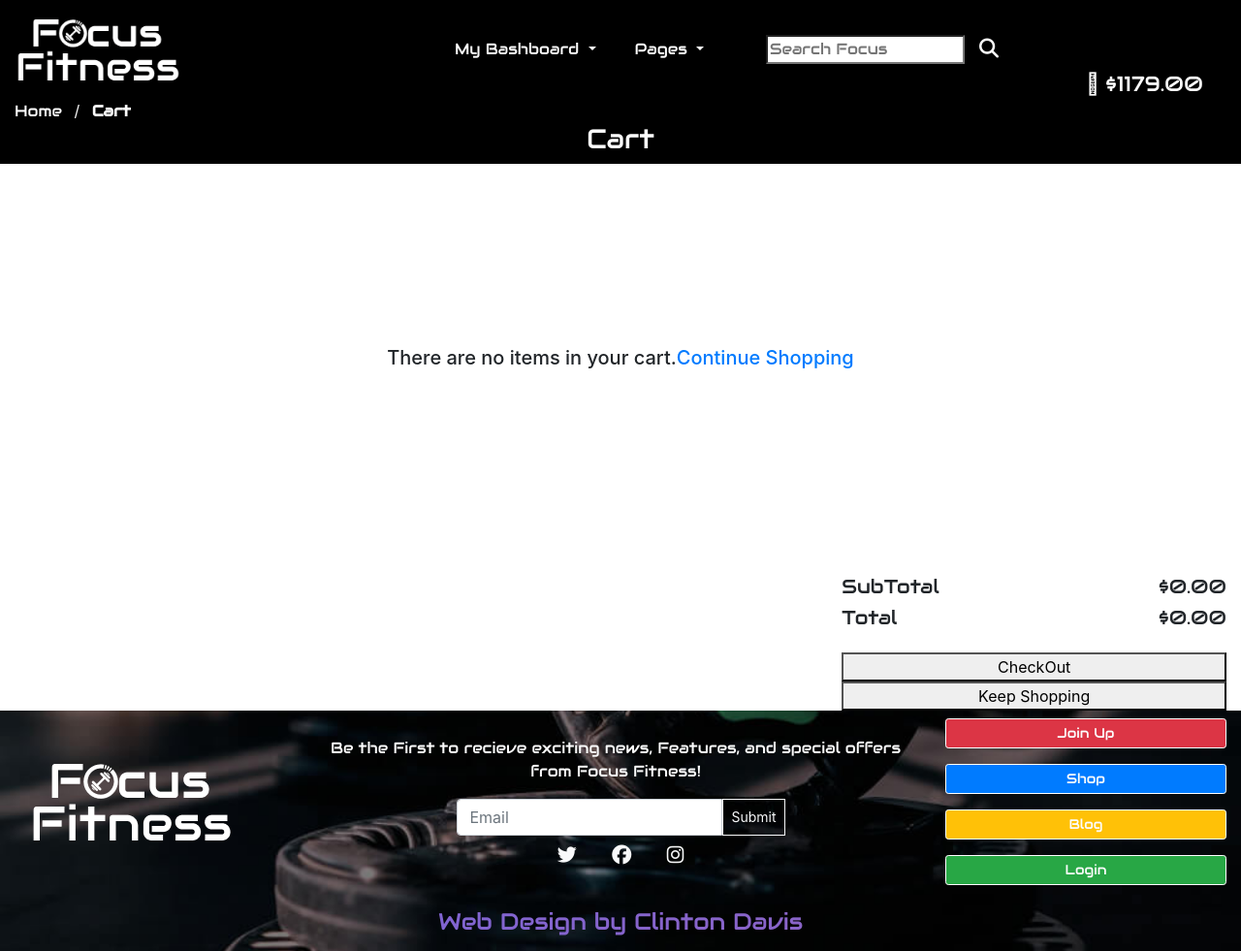
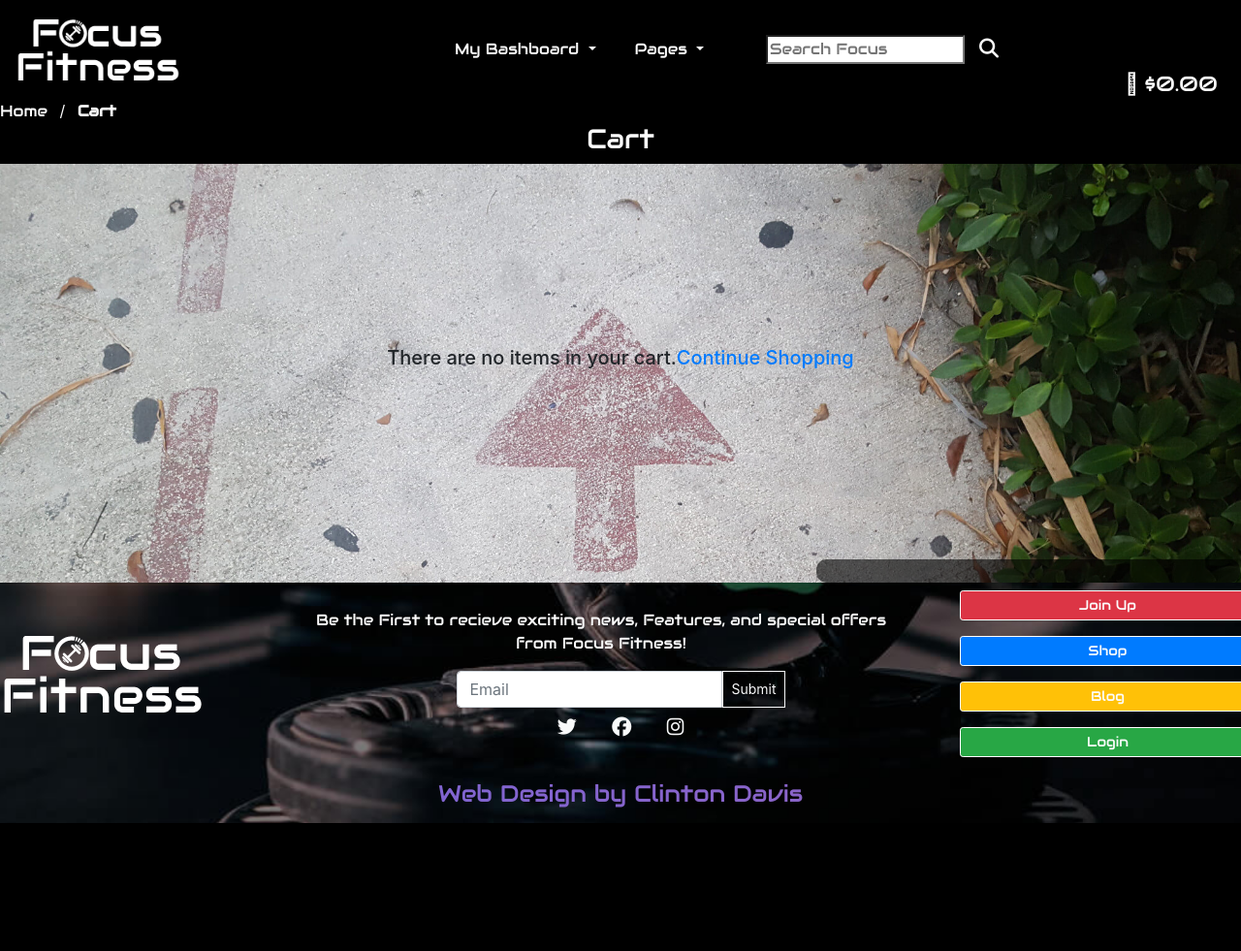
Before and after one commit to Clinton-Davis/focus_fitness, a Django app: page /cart/ in a window 1280 px wide. Shown: the whole page at 97% size. After the commit the page ends 849 px from the top, so only its background shows below. Run offline with Django 3.2, Linux system fonts and the light colour scheme; tables that the repository leaves empty hold one stand-in row (values such as "Sample post"); some libraries are stand-ins or nearby versions.

Commit message:
added template tags and styles and fixed model bugs

```diff
--- a/cart/models.py
+++ b/cart/models.py
@@ -61,16 +61,17 @@ class OrderItem(models.Model):
         "Order", related_name='items', on_delete=models.CASCADE)
     product = models.ForeignKey(Product, on_delete=models.CASCADE)
     quantity = models.PositiveIntegerField(default=1)
+
     size = models.ForeignKey(SizeVariation, on_delete=models.CASCADE)
 
     def __str__(self):
         return f"{self.quantity} x {self.product.title}"
 
-    def get_total_price_item_raw(self):
+    def get_raw_total_item_price(self):
         return self.quantity * self.product.price
 
-    def get_total_price_item(self):
-        price = self.get_total_price_item_raw()
+    def get_total_item_price(self):
+        price = self.get_raw_total_item_price()  # 1000
         return "{:.2f}".format(price / 100)
 
 
@@ -92,6 +93,26 @@ class Order(models.Model):
     @property
     def reference_number(self):
         return f"ORDER-{self.pk}"
+
+    def get_raw_subtotal(self):
+        total = 0
+        for order_item in self.items.all():
+            total += order_item.get_raw_total_item_price()
+        return total
+
+    def get_subtotal(self):
+        subtotal = self.get_raw_subtotal()
+        return "{:.2f}".format(subtotal / 100)
+
+    def get_raw_total(self):
+        subtotal = self.get_raw_subtotal()
+        # add tax, add delivery, subtract discounts
+        # total = subtotal - discounts + tax + delivery
+        return subtotal
+
+    def get_total(self):
+        total = self.get_raw_total()
+        return "{:.2f}".format(total / 100)
 
 
 class Payment(models.Model):
--- /dev/null
+++ b/cart/templatetags/cart_template_tags.py
@@ -0,0 +1,12 @@
+from django import template
+from cart.utils import get_or_set_order_session
+
+
+register = template.Library()
+
+
+@register.filter
+def cart_total(request):
+    order = get_or_set_order_session(request)
+    cart_total = order.get_total()
+    return cart_total
--- a/cart/views.py
+++ b/cart/views.py
@@ -36,7 +36,7 @@ class ProductDetailView(generic.FormView):
 
         if item_filter.exists():
             item = item_filter.first()
-            item.quantity = int(form.cleaned_data['quantity'])
+            item.quantity += int(form.cleaned_data['quantity'])
             item.save()
 
         else:
--- a/static/css/style.css
+++ b/static/css/style.css
@@ -10,6 +10,11 @@ p {
   font-family: "montserrat", sans-serif;
   font-weight: 400;
   max-width: 600px;
+}
+
+.container-fluid {
+  padding-left: 0px;
+  padding-right: 0px;
 }
 
 .aw {
@@ -47,7 +52,11 @@ p {
 }
 
 .bg-black {
-  background-color: black;
+  background-color: rgb(0, 0, 0);
+}
+
+.bg-black-a {
+  background-color: rgba(0, 0, 0, 0.6);
 }
 
 .bs-5 {
@@ -68,6 +77,22 @@ p {
 
 .spaces-3 {
   height: 4rem;
+}
+
+.rounded-10 {
+  border-radius: 10px;
+  -webkit-border-radius: 10px;
+  -moz-border-radius: 10px;
+  -ms-border-radius: 10px;
+  -o-border-radius: 10px;
+}
+
+.rounded-15 {
+  border-radius: 15px;
+  -webkit-border-radius: 15px;
+  -moz-border-radius: 15px;
+  -ms-border-radius: 15px;
+  -o-border-radius: 15px;
 }
 
 .headings-center {
@@ -138,8 +163,8 @@ p {
   padding: 0.25rem 0.75rem;
   font-size: 1.25rem;
   line-height: 1;
-  background-color: black;
-  border: 1px solid white;
+  background-color: rgb(0, 0, 0);
+  border: 1px solid rgb(255, 255, 255);
   border-radius: 0.25rem;
   margin: 2%;
 }
@@ -168,7 +193,7 @@ nav {
 }
 
 .navbar-dark .navbar-nav .show>.nav-link {
-  color: black;
+  color: rgb(0, 0, 0);
 }
 
 .navbar-dark .navbar-nav .nav-link {
@@ -370,6 +395,7 @@ nav {
 
 /*SHOP*/
 .product-containter {
+
   height: fit-content;
   background: url(/static/images/evan-wise-blog-bg.jpg) no-repeat center center fixed;
   -webkit-background-size: cover;
@@ -391,6 +417,7 @@ nav {
 
 .checkout-container {
   height: 100vh;
+
   background: url(/static/images/george-pagan-iii-gym-tag.jpg) no-repeat center center fixed;
   -webkit-background-size: cover;
   -moz-background-size: cover;
@@ -408,6 +435,41 @@ nav {
 .cart-actions {
   display: flex;
   flex-direction: column;
+}
+
+#plus {
+  color: rgb(51, 169, 111);
+}
+
+#plus:hover {
+  background-color: rgb(51, 169, 111);
+  color: rgb(255, 255, 255);
+}
+
+#minus {
+  color: rgb(229, 206, 33);
+}
+
+#minus:hover {
+  color: rgb(255, 255, 255);
+  background-color: rgb(229, 206, 33);
+}
+
+#trash:hover {
+  background-color: rgb(231, 49, 63);
+  color: rgb(255, 255, 255);
+}
+
+#trash {
+  color: rgb(231, 49, 63);
+}
+
+.shop-container {
+  background: url(/static/images/george-pagan-iii-gym-tag.jpg) no-repeat center center fixed;
+  -webkit-background-size: cover;
+  -moz-background-size: cover;
+  -o-background-size: cover;
+  background-size: cover;
 }
 
 /* Footer */
--- a/templates/base.html
+++ b/templates/base.html
@@ -1,4 +1,5 @@
 {% load static %}
+{% load cart_template_tags %}
 <!DOCTYPE html>
 <html lang="en">
 
@@ -86,7 +87,7 @@
                 <div id="cart" class="mr-md-4">
                     <a href="{% url 'cart:summary' %}" class="site-cart">
                         <span><i class="fad fa-shopping-cart text-wht"></i></span>
-                        <span class="count aw text-wht">$1179.00</span>
+                        <span class="count aw text-wht">${{ request|cart_total}}</span>
                     </a>
                 </div>
 
--- a/templates/cart/cart.html
+++ b/templates/cart/cart.html
@@ -21,42 +21,42 @@
             </h3>
         </div>
     </div>
+    <div class="container-fluid  bg-black-a shop-container">
         {% for item in order.items.all %}
-    <div class="container bg-warning">
-        <div class="row justify-content-around text-center">
-            <div class="col-md-2 col-12 align-self-center ">
-                <img src="{{ item.product.image.url }}" style="width: 8rem;" alt="">
+        <div class="row justify-content-around text-center  bg-black-a rounded-10 text-wht">
+            <div class="col-md-2 col-12 align-self-center my-2">
+                <img src="{{ item.product.image.url }}" class="rounded-10" style="width: 8rem;" alt="">
             </div>
             <div class="col-md-3  col-12 align-items-center">
                 <h4 class="text-center">{{ item.product.title }}</h4>
                 <small>Size: {{ item.size.name }}</small>
                 <p class="text-center">This is some text about the product</p>
             </div>
-            <div class="col-md-2 col-12 align-self-center">
-                <div class=" input-group" style="max-width: 120px;">
+            <div class="col-md-2 col-12 align-self-center mb-2">
+                <div class="mx-auto input-group" style="max-width: 120px;">
                     <div class="input-group-prepend">
-                        <a href="{% url 'cart:decrease-quantity' item.id %}" class="btn btn-outline-primary">
-                            &minus;
+                        <a id="minus" href="{% url 'cart:decrease-quantity' item.id %}" class=" btn btn-outline-light">
+                            <strong>&minus;</strong>
                         </a>
                     </div>
                     <input type="text" class="aw form-control text-center" value="{{ item.quantity }}">
                     <div class="input-group-append">
-                        <a href="{% url 'cart:increase-quantity' item.id %} " class="btn btn-outline-primary">
-                            &plus;
+                        <a id="plus" href="{% url 'cart:increase-quantity' item.id %} " class=" btn btn-outline-light">
+                            <strong>&plus;</strong>
                         </a>
                     </div>
                 </div>
             </div>
             <div class="col-md-2 col-12 align-self-center">
-                <h5 class="aw">${{ item.get_total_price_item }}</h5>
+                <h5 class="aw">${{ item.get_total_item_price }}</h5>
             </div>
-            <div class="col-md-1 col-12 align-self-center text-right">
-                <a href="{% url 'cart:remove-from-cart' item.id %}" class="btn btn-primary btn-sm"><i
-                        class="fad fa-trash-alt"></i></a>
+            <div class="col-md-1 col-12 align-self-center">
+                <a id="trash" href="{% url 'cart:remove-from-cart' item.id %}"
+                    class="text-wht btn btn-outline-light btn-md"><i class="fad fa-trash-alt"></i></a>
             </div>
 
         </div>
-    </div>
+
         <hr>
         {% empty %}
         <div class="container">
@@ -75,37 +75,36 @@
     <!--Totals Section-->
         <div class="row  justify-content-end ">
             <div class="col-md-7 col-6"></div>
-        <div class="  col-md-4 col-12 ">
-            <div class="row mt-3">
+            <div class=" text-wht col-md-4 col-12 rounded-10 bg-black-a mr-3">
+
+                {% if order.items.count > 0 %}
+
+                <div class="row mt-3 ">
                     <div class="aw d-flex justify-content-start col-6">
                         <h5>SubTotal</h5>
                     </div>
                     <div class="aw d-flex justify-content-end col-6">
-                    <h5>$0.00</h5>
+                        <h5>${{ order.get_subtotal }}</h5>
                     </div>
                     <div class="aw d-flex justify-content-start col-6">
                         <h5>Total</h5>
                     </div>
                     <div class="aw d-flex justify-content-end col-6">
-                    <h5>$0.00</h5>
+                        <h5>${{ order.get_total }}</h5>
                     </div>
                 </div>
             </div>
         </div>
-    <div class="row justify-content-end ">
-        <div class="col-md-7 col-6"></div>
-        <div class="  col-md-4 col-6">
-            <div class="row mt-3">
-                <div class="d-flex justify-content-center col-12">
-                    <button class="w-100">CheckOut</button>
+        <div class="row justify-content-end aw mt-1 ">
+            <div class="col-md-6 col-12">
+                <a href="{% url 'cart:product-list' %}" class="btn btn-primary w-100 rounded-10">Keep Shopping</a>
             </div>
-                <div class="d-flex justify-content-center col-12">
-                    <button class="w-100">Keep Shopping</button>
+            <div class="col-md-6 col-12">
+                <a href="" class="btn btn-success w-100 rounded-10">CheckOut</a>
             </div>
         </div>
-        </div>
-    </div>
+        {% endif %}
+        <div class="spaces-2"></div>
     </div>
 
-
     {% endblock content %}
```
Also changed, not shown: media/product_images/womens-T-blue.png (added). Lines whose indentation alone changed are shown as unchanged.
